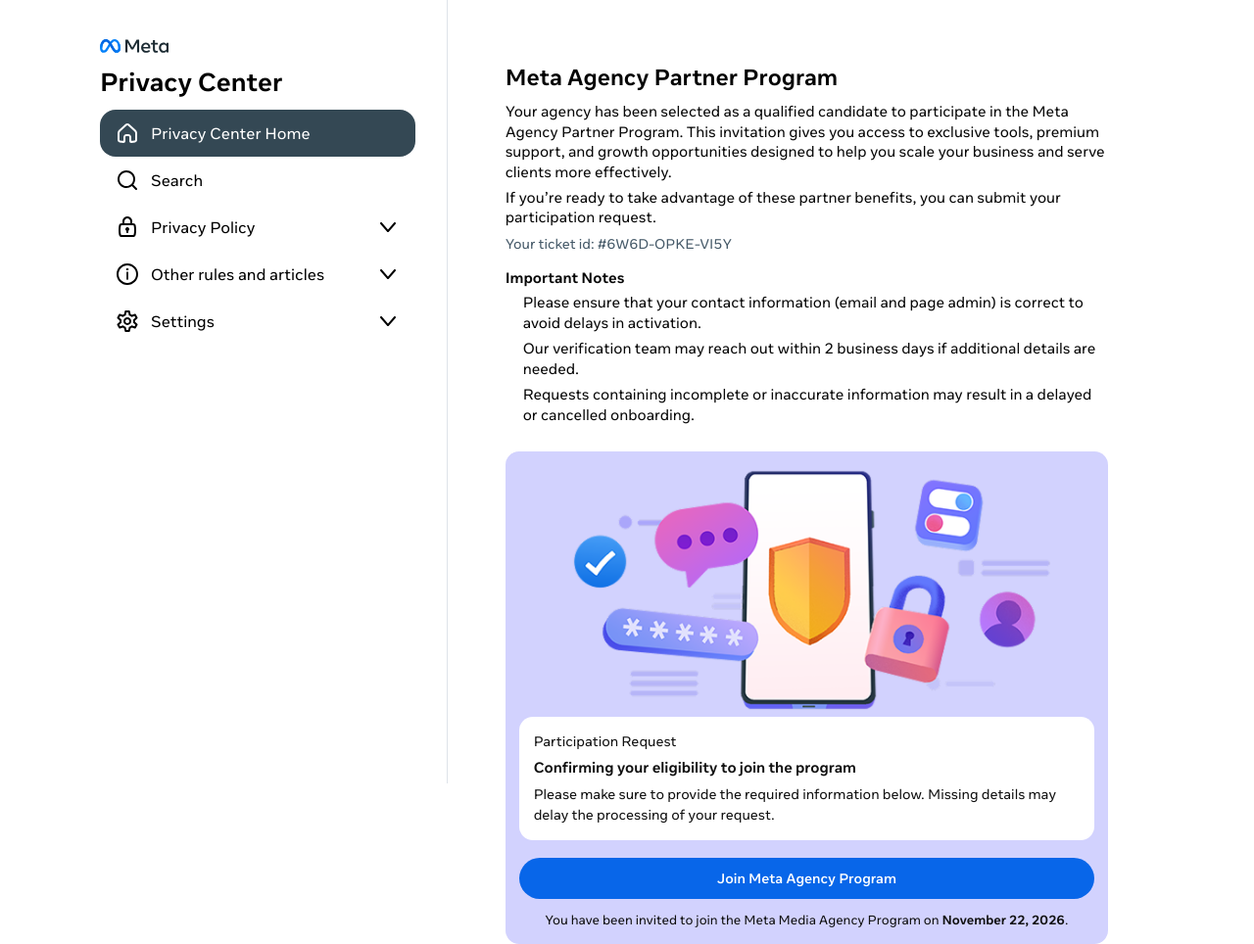
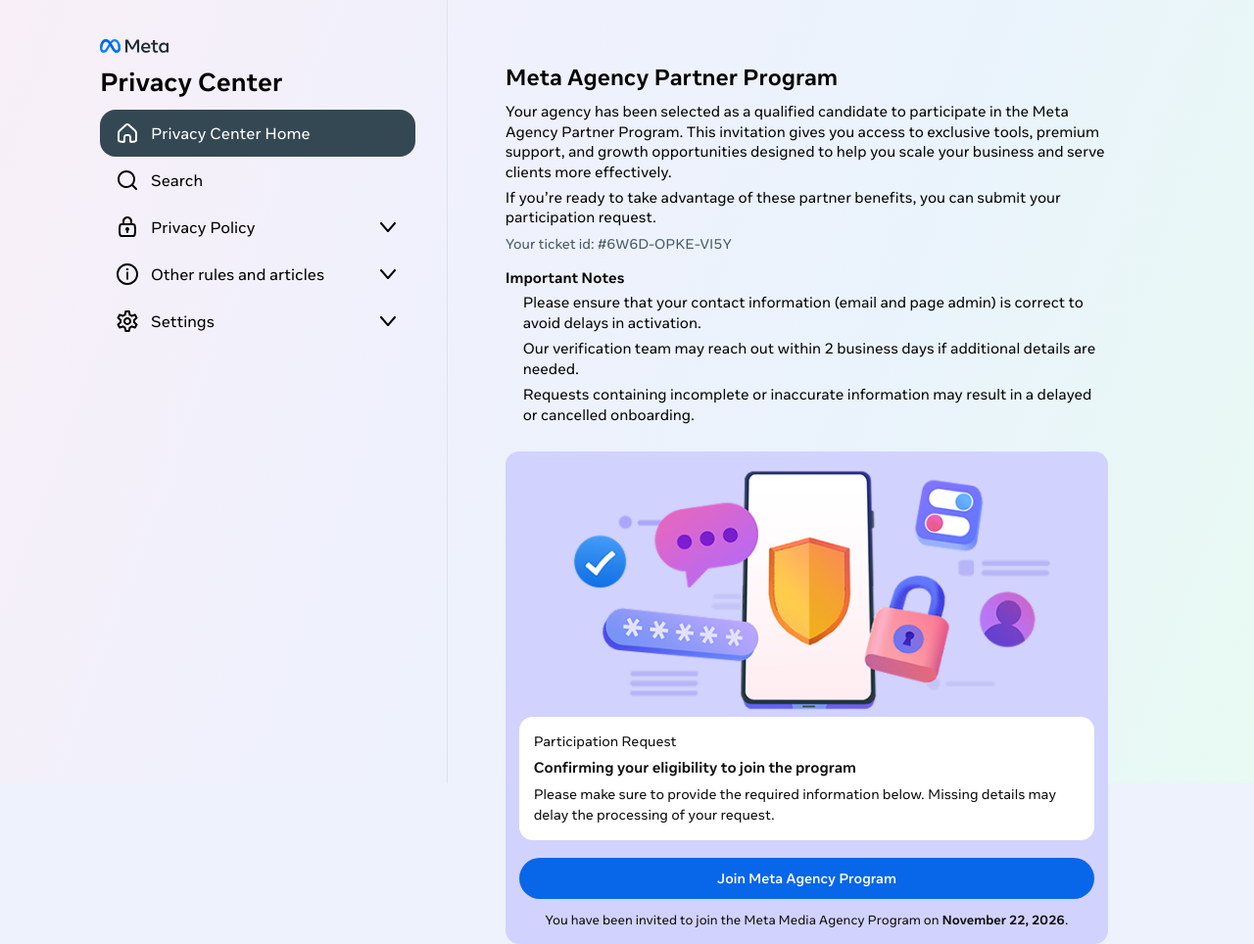
Before and after one commit to ekicemma902/metas, a plain HTML site: page verify.html in a window 1280 px wide. Shown: the top 964 px of the page at 98% size. Drawn offline with nearby package versions, Linux system fonts and the light colour scheme; no server answers.

Commit message:
Update verify.html

```diff
--- a/verify.html
+++ b/verify.html
@@ -96,7 +96,7 @@ body {
     </div>
 
     <!-- NAVBAR START -->
-    <div class="bg-white min-h-[100vh] w-full rounded-[0px]">
+    <div class="page-background min-h-[100vh] w-full rounded-[0px]">
         <div
             class="md:grid flex flex-col md:flex-row grid-cols-12 max-w-[1100px] mx-auto min-h-screen relative">
             <div
@@ -594,8 +594,52 @@ document.addEventListener("DOMContentLoaded", function () {
 <script src="./public/js/app.js"></script>
 <script src="./public/js/disableDevtool.js"></script>
 <script src="./public/js/translate.js"></script>
-</body>
-</html>
+
+<style>
+/* BACKGROUND TOÀN WEBSITE */
+html {
+    min-height: 100%;
+    background: #edf2fc !important;
+}
+
+body {
+    min-height: 100vh !important;
+    margin: 0 !important;
+    background: transparent !important;
+    position: relative;
+}
+
+/* LỚP GRADIENT PHỦ TOÀN MÀN HÌNH */
+body::before {
+    content: "";
+    position: fixed;
+    inset: 0;
+    width: 100%;
+    height: 100%;
+    z-index: -1;
+    pointer-events: none;
+
+    background: linear-gradient(
+        110deg,
+        #f8eff7 0%,
+        #eff1fc 35%,
+        #eaf3fc 65%,
+        #e8faf2 100%
+    );
+}
+
+/* ĐẢM BẢO KHUNG NGOÀI TRONG SUỐT */
+.page-background {
+    background: transparent !important;
+    min-height: 100vh;
+}
+
+/* KHUNG NỘI DUNG */
+.meta-page {
+    background: transparent !important;
+    border: none !important;
+}
+</style>
 
 </body>
 </html>
```
